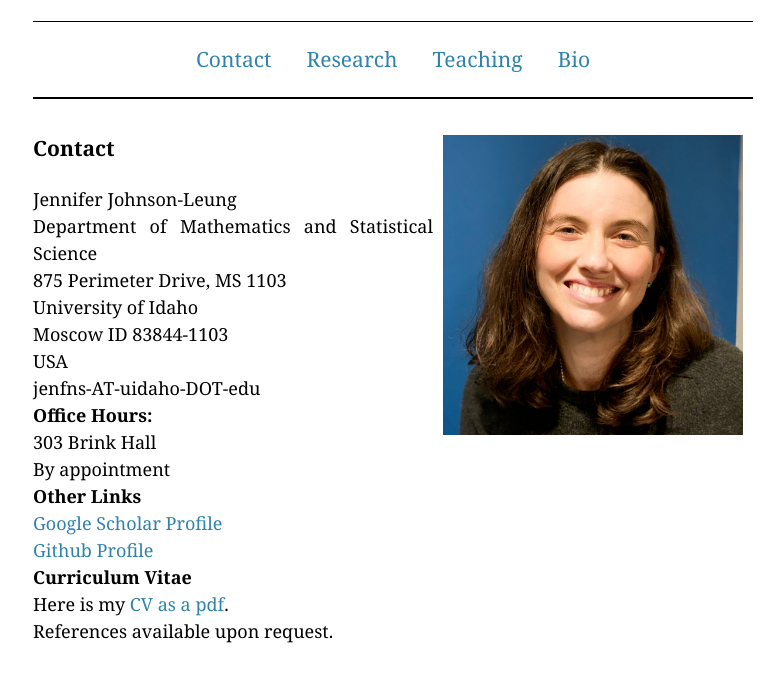
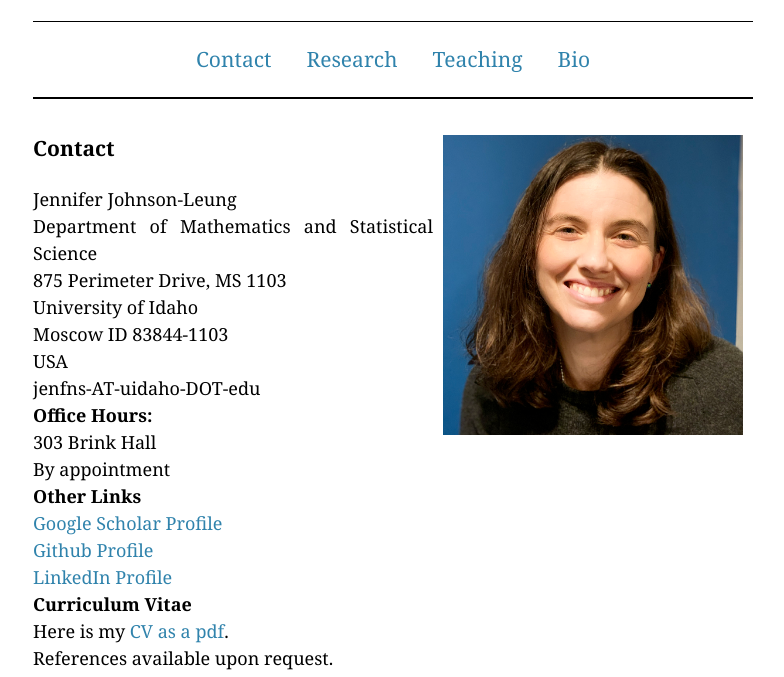
Before and after one commit to jenfns/jenfns.github.io, a plain HTML site: page index.html in a window 1280 px wide. Shown: the part 117-794 px from the top of the page, without its empty margins (247-1031 px from the left). Drawn offline with nearby package versions, Linux system fonts and the light colour scheme; some packages are replaced by stand-ins of ours.

Commit message:
added to index.html

```diff
--- a/index.html
+++ b/index.html
@@ -90,6 +90,7 @@ src='http://ajax.googleapis.com/ajax/libs/jquery/1.9.1/jquery.min.js?ver=1.9.1'>
 		<h3>Other Links</h3><br>
 		<a class='generallink' href="https://scholar.google.com/citations?user=dI2gQ_wAAAAJ&hl=en" target='_blank'>Google Scholar Profile</a><br>
 		<a class="generallink" href="https://github.com/jenfns" target='_blank'>Github Profile</a><br>
+		<a class="generallink" href="https://www.linkedin.com/in/jennifer-johnson-leung-286b8a9/" target='_blank'>LinkedIn Profile</a><br>
 		<h3>Curriculum Vitae</h3><br>
 		Here is my <a class='generallink' href='JJLcv_website.pdf'>CV as a pdf</a>.<br>
 		References available upon request.
```
